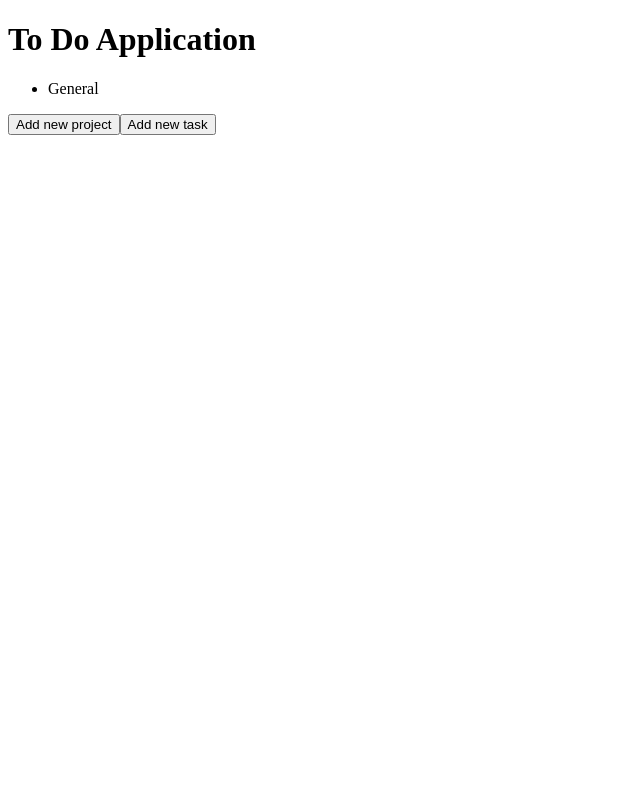
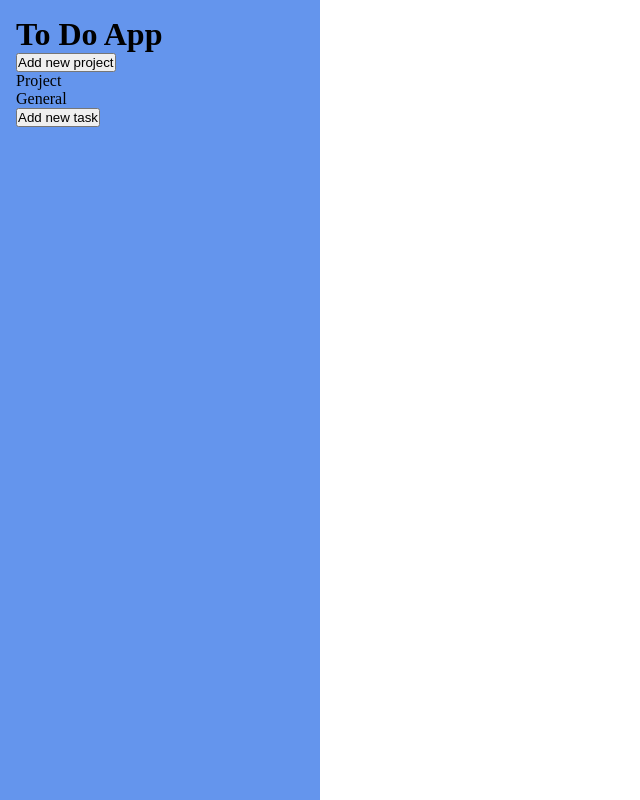
Before and after one commit to tyrone-offshorly/todo-app, a website built with webpack: page src/template.html in a window 1280 px wide. Shown: the whole page, without its empty margins (0-640 px from the left). Built offline with nearby package versions, Linux system fonts and the light colour scheme.

Commit message:
Add simple design to layout

```diff
--- a/package.json
+++ b/package.json
@@ -13,7 +13,9 @@
   "author": "",
   "license": "ISC",
   "devDependencies": {
+    "css-loader": "^7.1.2",
     "html-webpack-plugin": "^5.6.3",
+    "style-loader": "^4.0.0",
     "webpack": "^5.97.0",
     "webpack-cli": "^5.1.4",
     "webpack-dev-server": "^5.1.0"
--- a/src/components/Sidebar.js
+++ b/src/components/Sidebar.js
@@ -1,26 +1,33 @@
 import { renderProjectForm, renderTaskForm } from "./FormDOM";
 
 const renderSidebar = (projects) => {
-  const nav = document.querySelector('#navigation');
-  nav.innerHTML = "";
-  const ul = document.createElement('ul');
+  const projectDiv = document.querySelector('#projects');
 
-  projects.forEach((element, index) => {
-    const projectItem = document.createElement('li');
-    projectItem.textContent = element.title;
-    ul.append(projectItem);
-  });
+  projectDiv.innerHTML = "";
 
   const newProjectBtn = document.createElement('button');
   newProjectBtn.type = "button";
   newProjectBtn.textContent = "Add new project";
   newProjectBtn.addEventListener('click', renderProjectForm);
 
+  const projectText = document.createElement('p');
+  projectText.textContent = "Project";
+
+  const ul = document.createElement('ul');
+  projects.forEach((element, index) => {
+    const projectItem = document.createElement('li');
+    projectItem.textContent = element.title;
+    ul.dataset.index = index;
+    ul.append(projectItem);
+  });
+
+
   const newTaskBtn = document.createElement('button');
   newTaskBtn.type = "button";
   newTaskBtn.textContent = "Add new task";
   newTaskBtn.addEventListener('click', renderTaskForm);
-  nav.append(ul, newProjectBtn, newTaskBtn);
+
+  projectDiv.append(newProjectBtn, projectText, ul, newTaskBtn);
 
 };
 
--- a/src/index.js
+++ b/src/index.js
@@ -1,6 +1,8 @@
 import Project from "./components/Project.js";
 import Task from "./components/Task";
 import renderSidebar from "./components/Sidebar.js";
+
+import "./styles/styles.css";
 
 const main = (function() {
   const projects = [];
--- /dev/null
+++ b/src/styles/styles.css
@@ -0,0 +1,17 @@
+* {
+  margin: 0;
+  padding: 0;
+  box-sizing: border-box;
+  list-style: none;
+}
+
+body {
+  height: 100vh;
+  display: grid;
+  grid-template-columns: 1fr 3fr;
+}
+
+#sidebar {
+  background-color: cornflowerblue;
+  padding: 16px;
+}
--- a/src/template.html
+++ b/src/template.html
@@ -7,10 +7,10 @@
 </head>
 <body>
   <div id="sidebar">
-    <h1>To Do Application</h1>
-    <nav id="navigation">
+    <h1>To Do App</h1>
+    <div id="projects">
 
-    </nav>
+    </div>
   </div>
   <div id="content">
 
--- a/webpack.config.js
+++ b/webpack.config.js
@@ -18,4 +18,12 @@ module.exports = {
       template: "./src/template.html",
     }),
   ],
+  module: {
+    rules: [
+      {
+        test: /\.css$/i,
+        use: ["style-loader", "css-loader"],
+      },
+    ],
+  },
 }
```
Also changed, not shown: 1 other file.
